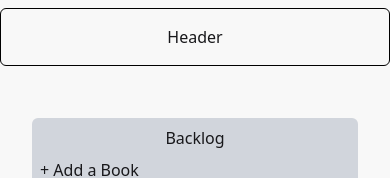
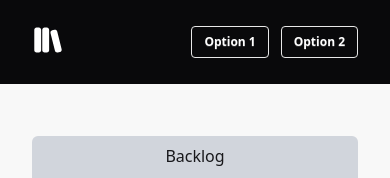
Before and after one commit to amfibiya17/book-tracker, a React (Vite) app: page / in a window 390 px wide. Shown: the top 178 px of the page. Built offline with nearby package versions, Linux system fonts and the light colour scheme.

Commit message:
feat(header): implement responsive header component

```diff
--- a/src/components/BodyBoard/BodyBoard.tsx
+++ b/src/components/BodyBoard/BodyBoard.tsx
@@ -133,7 +133,7 @@ function BodyBoard() {
 
   return (
     <main className="mt-4 mb-4 flex-1">
-      <div className="mx-auto w-full max-w-360 px-8">
+      <div className="mx-auto w-full max-w-7xl px-8">
         <div className="flex flex-col gap-8 md:flex-row">
           {COLUMNS.map(({ key }) => (
             <div key={key} className="flex-1 min-w-0">
--- a/src/components/Footer/Footer.tsx
+++ b/src/components/Footer/Footer.tsx
@@ -13,7 +13,7 @@ function Footer() {
             aria-label="Open LinkedIn profile"
             className="inline-flex h-10 w-10 items-center justify-center
                        text-base-100 hover:text-primary
-                       transition-colors"
+                       transition-colors duration-300"
           >
             <LinkedInIcon className="h-8 w-8 fill-current" />
           </a>
@@ -25,7 +25,7 @@ function Footer() {
             aria-label="Open GitHub profile"
             className="inline-flex h-10 w-10 items-center justify-center
                        text-base-100 hover:text-primary
-                       transition-colors"
+                       transition-colors duration-300"
           >
             <GithubIcon className="h-8 w-8 fill-current" />
           </a>
--- a/src/components/Header/Header.tsx
+++ b/src/components/Header/Header.tsx
@@ -1,6 +1,45 @@
+import HeaderIcon from "./HeaderIcon";
+
 function Header() {
   return (
-    <header className="mt-2 border border-black p-4 text-center rounded-md">Header</header>
+    <header className="bg-neutral text-base-100">
+      <div
+        className="
+          mx-auto flex w-full max-w-7xl
+          flex-wrap items-center justify-between gap-3
+          px-8 py-6
+        "
+      >
+        <a
+          href="/"
+          className="inline-flex items-center gap-2 hover:text-primary transition-colors duration-300"
+          aria-label="Go to Book Board home"
+        >
+          <span className="hidden min-[400px]:inline text-2xl font-semibold tracking-tight">
+            Book Board
+          </span>
+
+          <HeaderIcon className="h-8 w-8 mb-1" />
+        </a>
+
+        <div className="flex flex-wrap gap-3">
+          <a
+            href="/option-1"
+            className="btn btn-sm bg-transparent text-base-100 shadow-none hover:text-primary hover:border-primary"
+            aria-label="Go to Option 1"
+          >
+            Option 1
+          </a>
+          <a
+            href="/option-2"
+            className="btn btn-sm bg-transparent text-base-100 shadow-none hover:text-primary hover:border-primary"
+            aria-label="Go to Option 2"
+          >
+            Option 2
+          </a>
+        </div>
+      </div>
+    </header>
   );
 }
 
--- /dev/null
+++ b/src/components/Header/HeaderIcon.tsx
@@ -0,0 +1,22 @@
+import type { SVGProps } from "react";
+
+function HeaderIcon(props: SVGProps<SVGSVGElement>) {
+  return (
+    <svg
+      viewBox="0 0 28 28"
+      xmlns="http://www.w3.org/2000/svg"
+      aria-hidden="true"
+      role="presentation"
+      fill="currentColor"
+      {...props}
+    >
+      <g stroke="none" strokeWidth="1" fill="none" fillRule="evenodd">
+        <g fill="currentColor" fillRule="nonzero">
+          <path d="M5.9897,3 C7.0937,3 7.9897,3.896 7.9897,5 L7.9897,23 C7.9897,24.104 7.0937,25 5.9897,25 L4.0007,25 C2.8957,25 2.0007,24.104 2.0007,23 L2.0007,5 C2.0007,3.896 2.8957,3 4.0007,3 L5.9897,3 Z M12.9897,3 C14.0937,3 14.9897,3.896 14.9897,5 L14.9897,23 C14.9897,24.104 14.0937,25 12.9897,25 L10.9947,25 C9.8897,25 8.9947,24.104 8.9947,23 L8.9947,5 C8.9947,3.896 9.8897,3 10.9947,3 L12.9897,3 Z M22.0701,6.5432 L25.9301,22.0262 C26.1971,23.0972 25.5441,24.1832 24.4731,24.4512 L22.5101,24.9402 C21.4391,25.2072 20.3531,24.5552 20.0861,23.4832 L16.2261,8.0002 C15.9581,6.9282 16.6111,5.8432 17.6821,5.5752 L19.6451,5.0862 C20.7161,4.8182 21.8021,5.4712 22.0701,6.5432 Z" />
+        </g>
+      </g>
+    </svg>
+  );
+}
+
+export default HeaderIcon;
```
